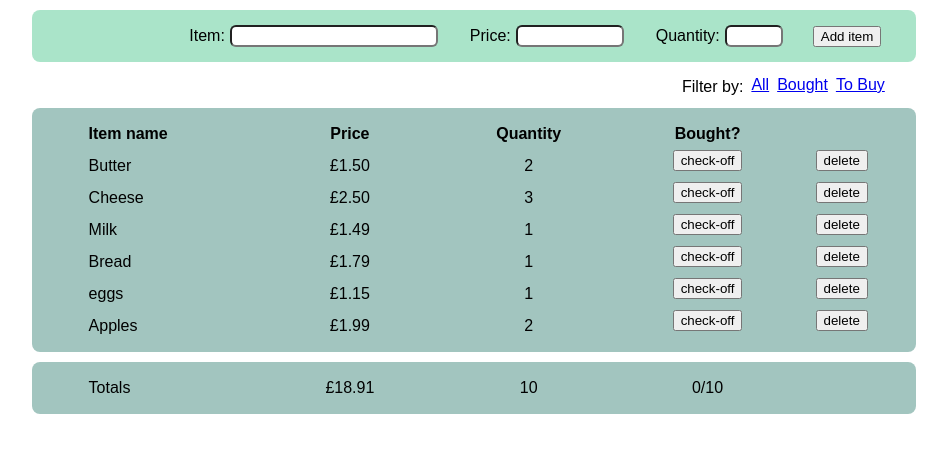
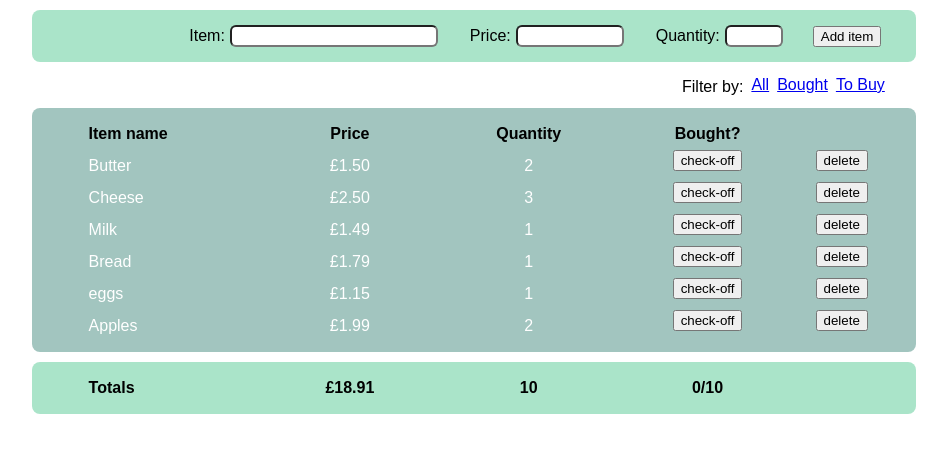
Before and after one commit to Peetfire/W3_weekend_homework, a Flask app: page /shopping-list in a window 1280 px wide. Shown: the part 130-583 px from the top of the page, without its empty margins (166-1113 px from the left). Run offline with Flask 2, Linux system fonts and the light colour scheme.

Commit message:
wee bit of css to text colours etc

```diff
--- a/static/style.css
+++ b/static/style.css
@@ -113,7 +113,8 @@ hr {
 .col {
     text-align: center;
     margin: 7px;
-    font-family: fantasy
+    font-family: fantasy;
+    color: white;
 }
 .col > form {
     align-content: center;
@@ -123,10 +124,30 @@ hr {
     font-weight: bold;
     text-align: center;
     margin: 7px;
-    font-family: fantasy
+    font-family: fantasy;
+    color: black;
 }
+
+.totals {
+    font-weight: bolder;
+    text-align: center;
+    margin: 7px;
+    font-family: fantasy;
+    color: black;
+}
+
 .col1 {
     text-align: left;
+}
+
+#totals-container {
+    background-color: rgb(170, 228, 201);
+    border-radius: 8px;
+    margin: auto;
+    margin-bottom: 10px;
+    width: 70%;
+    padding-top: 10px;
+    padding-bottom: 10px;
 }
 
 #container {
--- a/templates/base.html
+++ b/templates/base.html
@@ -55,12 +55,12 @@
             {% block content %}{% endblock %}
         </div>
     </div>
-    <div id="container">
+    <div id="totals-container">
         <div class="row">
-            <div class="col col1">Totals</div>
-            <div class="col col2">{{ "£%.2f"|format(grand_totals[0]) }}</div>
-            <div class="col col3">{{ grand_totals[1] }}</div>
-            <div class="col col3">{{ grand_totals[2] }}/{{ grand_totals[1] }}</div>
+            <div class="totals col1">Totals</div>
+            <div class="totals col2">{{ "£%.2f"|format(grand_totals[0]) }}</div>
+            <div class="totals col3">{{ grand_totals[1] }}</div>
+            <div class="totals col3">{{ grand_totals[2] }}/{{ grand_totals[1] }}</div>
         </div>
     </div>
 </body>
```
